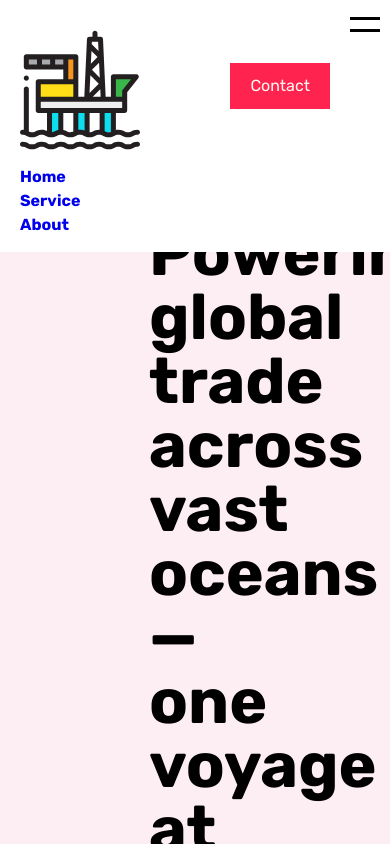
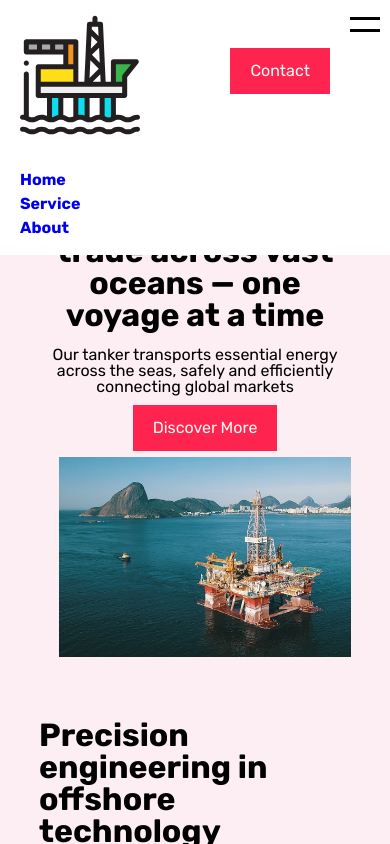
Before and after one commit to valmirmustafi1995-stack/OilRig, a plain HTML site: page index.html in a window 390 px wide. Both pictures are taken after a click on the element 362 px from the left and 27 px from the top of the page. Shown: the top 844 px of the page. Drawn offline with Linux system fonts and the light colour scheme.

Commit message:
Add files via upload
Fix responsive

```diff
--- a/style.css
+++ b/style.css
@@ -157,3 +157,55 @@ flex-wrap: wrap; flex-direction: column justify-content: center;}
 
 .cover-about {
     margin-bottom: -350px;}
+
+    @media (max-width: 768px) {
+
+  .header {
+    padding: 15px 20px;
+    padding-right: 60px;
+    position: relative;
+    background: #fff;
+    display: flex;
+    z-index: 1000;
+  }
+
+
+  .menu {
+    position: absolute;
+    top: 100%;
+    left: 0;
+    width: 100%;
+    background: #fff;
+    height: auto;
+    display: none;
+    z-index: 999;
+  }
+
+
+  .open .menu {
+    display: block;
+  }
+
+  .hero {
+    flex-wrap: wrap;
+    margin-top: 0;  */
+    padding: 40px 5%;
+    text-align: center;
+  }
+
+  .hero__text {
+    width: 100%;
+    padding: 0;
+    margin-top: 20px;
+
+  h1 {
+    font-size: 2rem;
+    margin-top: 10px;
+  }
+
+  .hero__img {
+    width: 100%;
+    margin-left: 0;
+    margin-top: 20px;
+  }
+}
```
